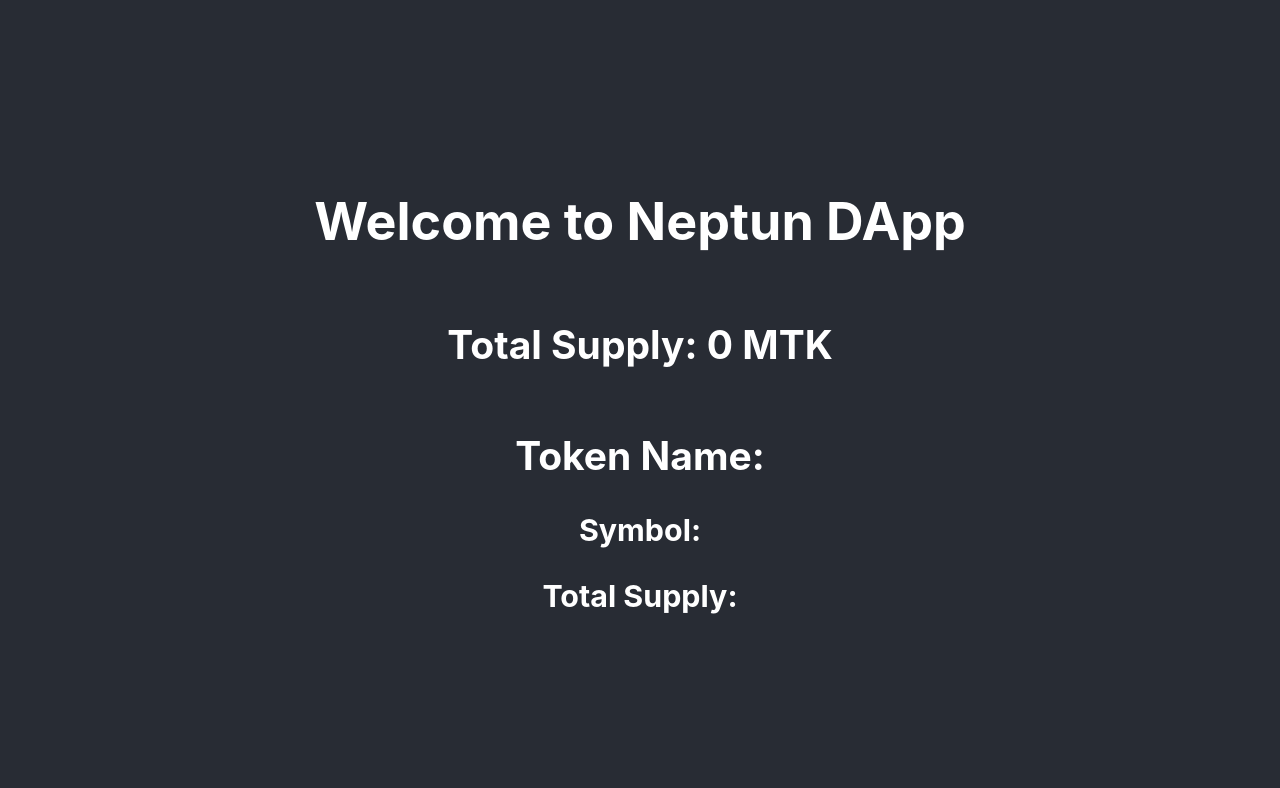
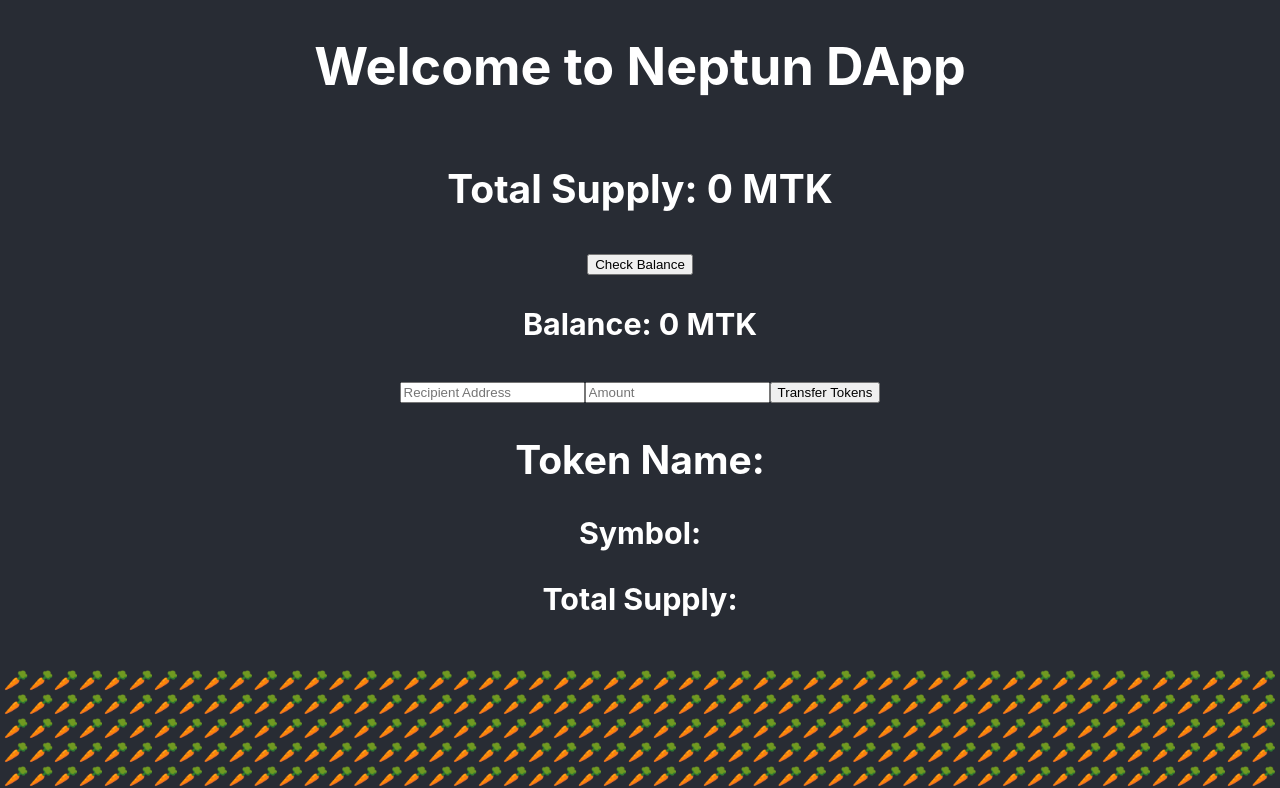
Before and after one commit to welttowelt/Neptun, a React (Create React App) app in the folder neptun-frontend/: page / in a window 1280 px wide. Shown: the top 788 px of the page. Built offline with nearby package versions, Linux system fonts and the light colour scheme; no server answers.

Commit message:
Added functionality for token transfers and balance checks

```diff
--- a/neptun-frontend/src/App.js
+++ b/neptun-frontend/src/App.js
@@ -4,12 +4,17 @@ import ContractInteractor from './components/ContractInteractor';
 import BackendInteractor from './components/BackendInteractor';
 
 function App() {
+  const carrotEmojis = '🥕'.repeat(1000); // Ändere die Zahl nach Bedarf, um mehr oder weniger Karotten-Emojis anzuzeigen
+
   return (
     <div className="App">
       <header className="App-header">
         <h1>Welcome to Neptun DApp</h1>
         <ContractInteractor />
         <BackendInteractor />
+        <div style={{ marginTop: '20px', fontSize: '20px' }}>
+          {carrotEmojis}
+        </div>
       </header>
     </div>
   );
--- a/neptun-frontend/src/components/ContractInteractor.js
+++ b/neptun-frontend/src/components/ContractInteractor.js
@@ -3,11 +3,80 @@ import { ethers } from 'ethers';
 
 const contractAddress = "0x155469ecE36aa6108d9Ab3c64D24d8718389C38f";
 const contractABI = [
-  // Füge hier dein ABI ein
+  {
+    "inputs": [
+      {
+        "internalType": "uint256",
+        "name": "initialSupply",
+        "type": "uint256"
+      }
+    ],
+    "stateMutability": "nonpayable",
+    "type": "constructor"
+  },
+  {
+    "inputs": [],
+    "name": "totalSupply",
+    "outputs": [
+      {
+        "internalType": "uint256",
+        "name": "",
+        "type": "uint256"
+      }
+    ],
+    "stateMutability": "view",
+    "type": "function"
+  },
+  {
+    "inputs": [
+      {
+        "internalType": "address",
+        "name": "account",
+        "type": "address"
+      }
+    ],
+    "name": "balanceOf",
+    "outputs": [
+      {
+        "internalType": "uint256",
+        "name": "",
+        "type": "uint256"
+      }
+    ],
+    "stateMutability": "view",
+    "type": "function"
+  },
+  {
+    "inputs": [
+      {
+        "internalType": "address",
+        "name": "recipient",
+        "type": "address"
+      },
+      {
+        "internalType": "uint256",
+        "name": "amount",
+        "type": "uint256"
+      }
+    ],
+    "name": "transfer",
+    "outputs": [
+      {
+        "internalType": "bool",
+        "name": "",
+        "type": "bool"
+      }
+    ],
+    "stateMutability": "nonpayable",
+    "type": "function"
+  }
 ];
 
 const ContractInteractor = () => {
   const [totalSupply, setTotalSupply] = useState(0);
+  const [balance, setBalance] = useState(0);
+  const [recipient, setRecipient] = useState('');
+  const [amount, setAmount] = useState('');
 
   useEffect(() => {
     const fetchTotalSupply = async () => {
@@ -29,9 +98,62 @@ const ContractInteractor = () => {
     fetchTotalSupply();
   }, []);
 
+  const fetchBalance = async () => {
+    if (window.ethereum) {
+      const provider = new ethers.providers.Web3Provider(window.ethereum);
+      const signer = provider.getSigner();
+      const contract = new ethers.Contract(contractAddress, contractABI, signer);
+
+      try {
+        const address = await signer.getAddress();
+        const balance = await contract.balanceOf(address);
+        setBalance(ethers.utils.formatUnits(balance, 18));
+      } catch (error) {
+        console.error("Error fetching balance:", error);
+      }
+    } else {
+      console.error("MetaMask not installed");
+    }
+  };
+
+  const transferTokens = async () => {
+    if (window.ethereum) {
+      const provider = new ethers.providers.Web3Provider(window.ethereum);
+      const signer = provider.getSigner();
+      const contract = new ethers.Contract(contractAddress, contractABI, signer);
+
+      try {
+        const tx = await contract.transfer(recipient, ethers.utils.parseUnits(amount, 18));
+        await tx.wait();
+        alert('Transfer successful');
+        fetchBalance(); // Update balance after transfer
+      } catch (error) {
+        console.error("Error transferring tokens:", error);
+        alert('Transfer failed');
+      }
+    } else {
+      console.error("MetaMask not installed");
+    }
+  };
+
   return (
     <div>
       <h2>Total Supply: {totalSupply} MTK</h2>
+      <button onClick={fetchBalance}>Check Balance</button>
+      <h3>Balance: {balance} MTK</h3>
+      <input
+        type="text"
+        placeholder="Recipient Address"
+        value={recipient}
+        onChange={(e) => setRecipient(e.target.value)}
+      />
+      <input
+        type="text"
+        placeholder="Amount"
+        value={amount}
+        onChange={(e) => setAmount(e.target.value)}
+      />
+      <button onClick={transferTokens}>Transfer Tokens</button>
     </div>
   );
 };
```
